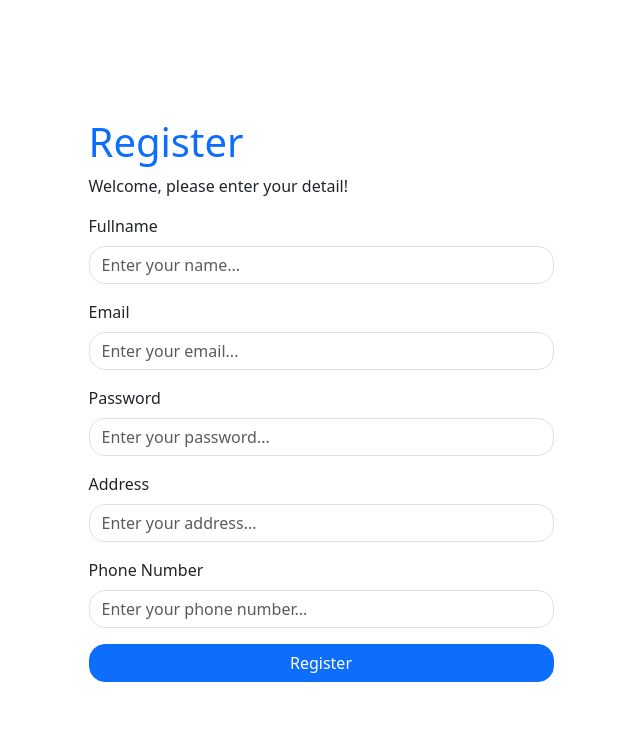
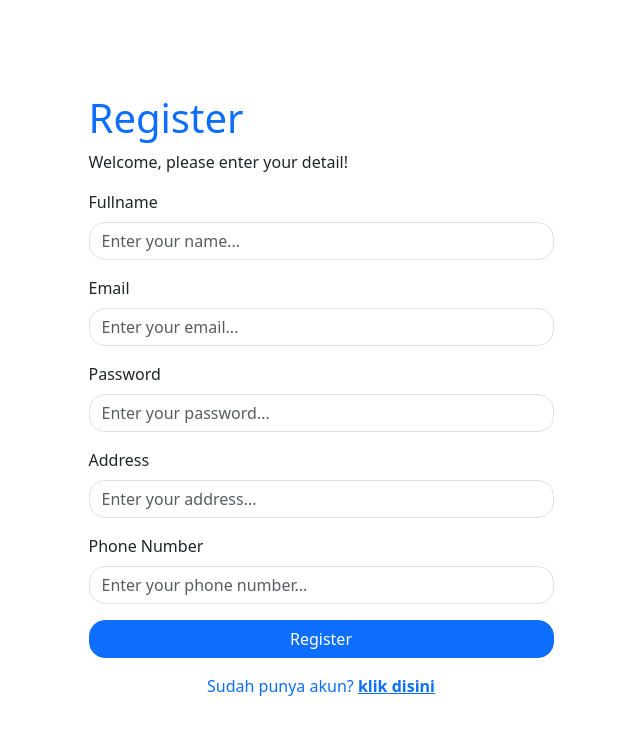
Before and after one commit to adrianmulyawan/tiba-tiba-react, a React (Vite) app: page / in a window 1280 px wide. Shown: the top 734 px of the page, without its empty margins (319-959 px from the left). Built offline with nearby package versions, Linux system fonts and the light colour scheme.

Commit message:
edit form login and register

```diff
--- a/src/components/Fragments/FormLogin.jsx
+++ b/src/components/Fragments/FormLogin.jsx
@@ -10,6 +10,7 @@ const FormLogin = () => {
         <Input label="password" text="Password" type="password" placeholder="Enter your password..." id="password" />
         <div className="d-grid gap-2">
           <Button buttonType="submit" buttonStyle="btn-primary rounded-4">Login</Button>
+          <p className="text-center text-primary my-2">Belum punya akun? <a className="fw-bold" href="/register">daftar disini</a></p>
         </div>
       </form>
     </>
--- a/src/components/Fragments/FormRegister.jsx
+++ b/src/components/Fragments/FormRegister.jsx
@@ -13,6 +13,7 @@ const FormRegister = () => {
         <Input label="phone_number" text="Phone Number" type="text" placeholder="Enter your phone number..." id="phone_number" />
         <div className="d-grid gap-2">
           <Button buttonType="submit" buttonStyle="btn-primary rounded-4">Register</Button>
+          <p className="text-center text-primary my-2">Sudah punya akun? <a href="/login" className="fw-bold">klik disini</a></p>
         </div>
       </form>
     </>
```
